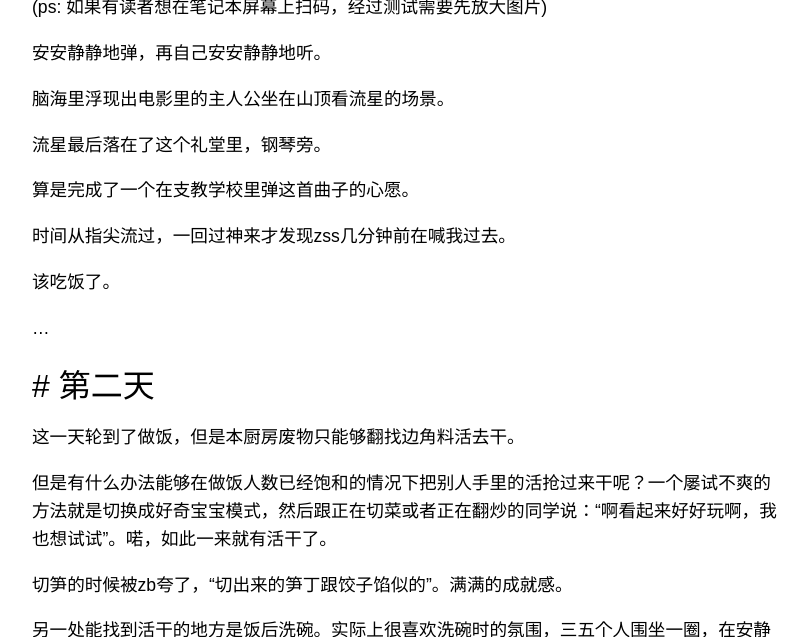
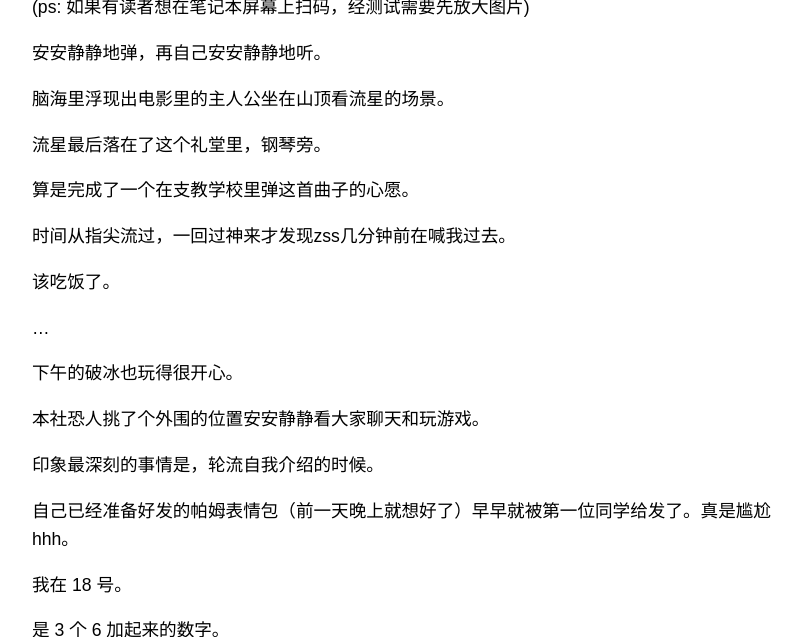
Before and after one commit to pandacase/pandacase.github.io, a Jekyll site: the page built from _posts/2023-08-01-xinkuizhijiao.md, in a window 1280 px wide and 900 px high, scrolled down 8499 px, cut to the strip 263-900 px from the top of the window. Shown: the whole strip, without its empty margins (233-1040 px from the left). Built offline with Jekyll 4.4.1, drawn with Linux system fonts in a browser that asks for light colours; nearby versions of some CDN libraries; some web fonts are replaced; comment, search, counter and statistics services are not loaded; a style sheet for code colours, icons or effects is not loaded; some of the changed text lies outside the part shown.

Commit message:
Update 2023-08-01-xinkuizhijiao.md

```diff
--- a/_posts/2023-08-01-xinkuizhijiao.md
+++ b/_posts/2023-08-01-xinkuizhijiao.md
@@ -241,7 +241,7 @@
 
 ![](https://s1.ax1x.com/2023/08/05/pPkc0uF.jpg)
 
-(ps: 如果有读者想在笔记本屏幕上扫码，经过测试需要先放大图片)
+(ps: 如果有读者想在笔记本屏幕上扫码，经测试需要先放大图片)
 
 安安静静地弹，再自己安安静静地听。
 
@@ -257,10 +257,25 @@
 
 ...
 
+下午的破冰也玩得很开心。
 
+本社恐人挑了个外围的位置安安静静看大家聊天和玩游戏。
 
+印象最深刻的事情是，轮流自我介绍的时候。
 
+自己已经准备好发的帕姆表情包（前一天晚上就想好了）早早就被第一位同学给发了。真是尴尬hhh。
 
+我在 18 号。
+
+是 3 个 6 加起来的数字。
+
+后面玩大风吹的时候，跟坐在隔壁的cjx师弟几乎每次都是相同的选择。
+
+所以每当场上大批人在走动的时候，我们一直都是两个人在互换座位，笑死了。
+
+再后面玩写名字卡片的时候，虽然玩输了。不过听见自己的名字被写了好几次，还是有亿点开心在的。
+
+...
 
 ## # 第二天
 
```
